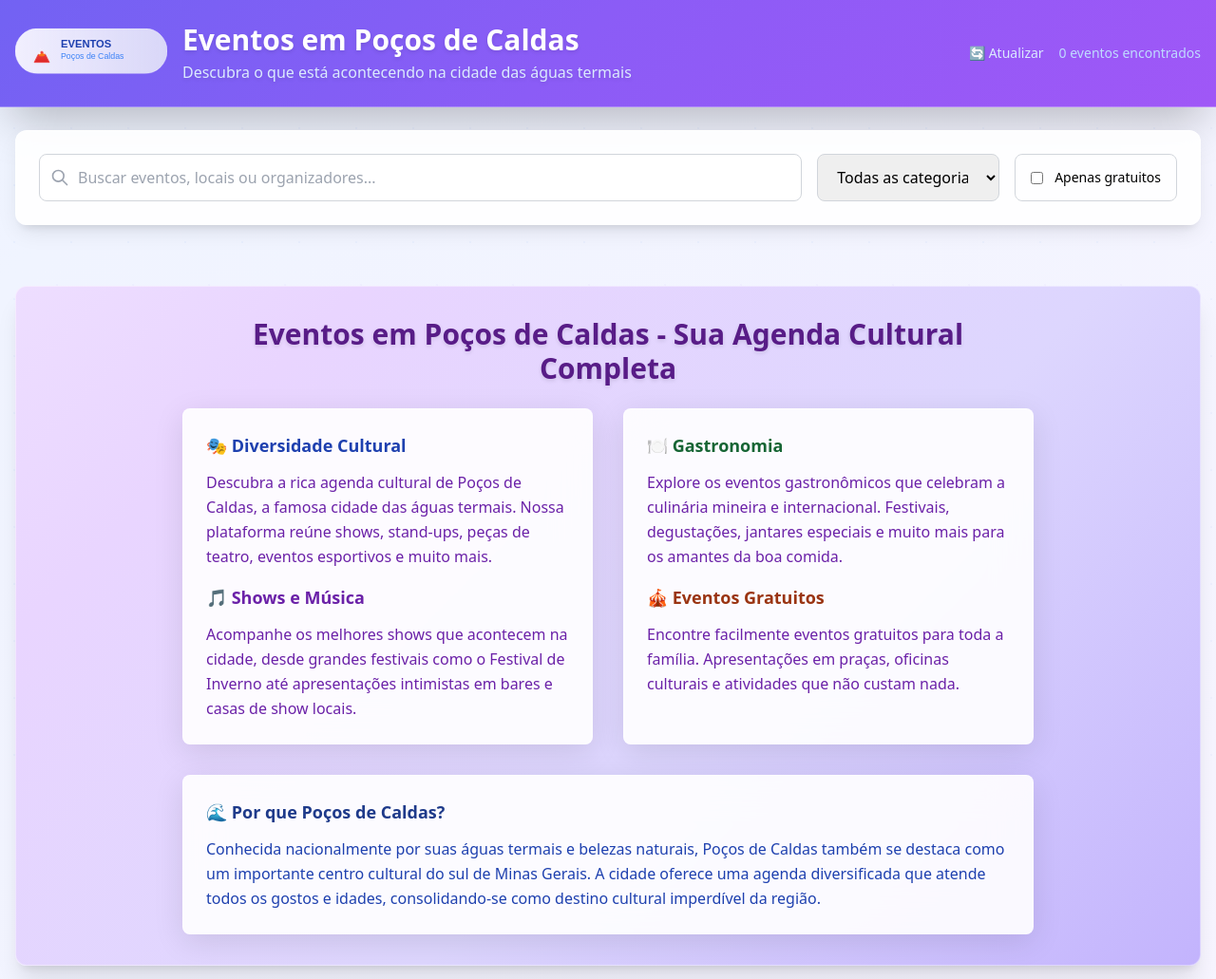
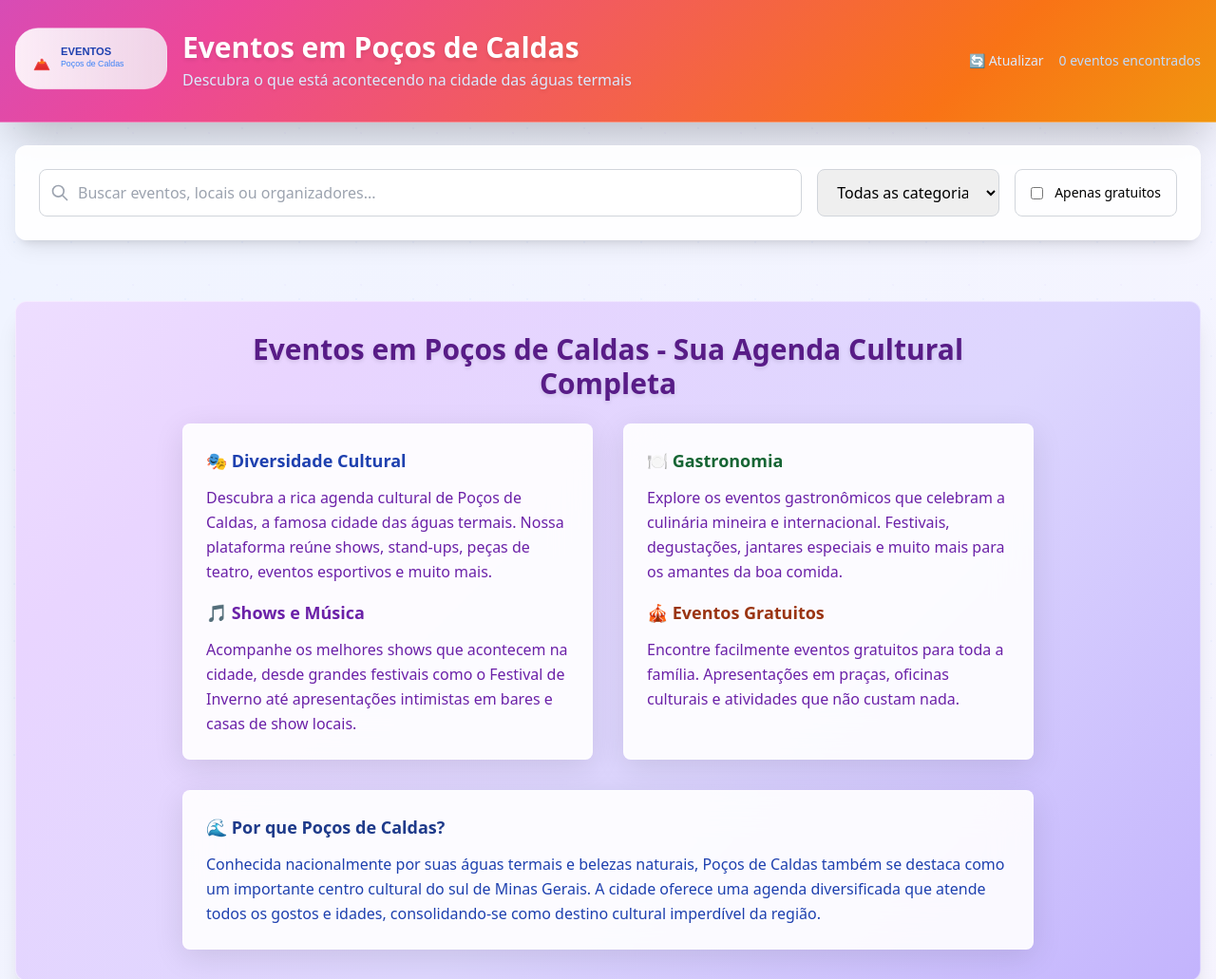
Before and after one commit to malkavean/eventosPocos, a website: page index.html in a window 1280 px wide. Shown: the top 1031 px of the page at 95% size. Drawn offline with nearby package versions, Linux system fonts and the light colour scheme; no server answers.

Commit message:
eventosPocos

```diff
--- a/index.html
+++ b/index.html
@@ -170,12 +170,15 @@
         .header-gradient {
             background: linear-gradient(135deg,
             #1e40af 0%,
-            #3b82f6 25%,
-            #6366f1 50%,
-            #8b5cf6 75%,
-            #a855f7 100%);
-            background-size: 300% 300%;
-            animation: gradientShift 15s ease infinite;
+            #3b82f6 15%,
+            #6366f1 30%,
+            #8b5cf6 45%,
+            #a855f7 60%,
+            #ec4899 75%,
+            #f97316 90%,
+            #eab308 100%);
+            background-size: 400% 400%;
+            animation: gradientShift 12s ease infinite;
         }
 
         /* Cards com efeito glassmorphism melhorado */
@@ -226,7 +229,7 @@
             <div class="mb-4 md:mb-0 flex items-center gap-4">
                 <!-- Logo -->
                 <div class="flex-shrink-0">
-                    <svg xmlns="http://www.w3.org/2000/svg" viewBox="0 0 200 60" width="160" height="48" class="hover:scale-105 transition-transform duration-300 animate-float">
+                    <svg xmlns="http://www.w3.org/2000/svg" viewBox="0 0 200 80" width="160" height="80" class="hover:scale-105 transition-transform duration-300 animate-float">
                         <defs>
                             <linearGradient id="bg-gradient" x1="0%" y1="0%" x2="100%" y2="0%">
                                 <stop offset="0%" style="stop-color:#ffffff;stop-opacity:0.9" />
@@ -237,8 +240,8 @@
                                 <stop offset="100%" style="stop-color:#dc2626;stop-opacity:1" />
                             </linearGradient>
                         </defs>
-                        <rect x="0" y="0" width="200" height="60" rx="30" fill="url(#bg-gradient)" stroke="rgba(255,255,255,0.5)" stroke-width="1"/>
-                        <g transform="translate(20, 15)">
+                        <rect x="0" y="0" width="200" height="80" rx="30" fill="url(#bg-gradient)" stroke="rgba(255,255,255,0.5)" stroke-width="1"/>
+                        <g transform="translate(20, 25)">
                             <path d="M5 30 L10 20 L15 15 L20 20 L25 30 Z" fill="url(#volcano-gradient)" stroke="#ef4444" stroke-width="1"/>
                             <ellipse cx="15" cy="20" rx="4" ry="2" fill="#f97316"/>
                             <circle cx="12" cy="18" r="1.5" fill="rgba(255,255,255,0.9)"/>
@@ -247,8 +250,8 @@
                             <circle cx="13" cy="12" r="0.8" fill="rgba(255,255,255,0.4)"/>
                             <circle cx="17" cy="12" r="0.6" fill="rgba(255,255,255,0.3)"/>
                         </g>
-                        <text x="60" y="25" fill="#1e40af" font-family="Arial, sans-serif" font-size="14" font-weight="bold">EVENTOS</text>
-                        <text x="60" y="40" fill="#3b82f6" font-family="Arial, sans-serif" font-size="11">Poços de Caldas</text>
+                        <text x="60" y="35" fill="#1e40af" font-family="Arial, sans-serif" font-size="14" font-weight="bold">EVENTOS</text>
+                        <text x="60" y="50" fill="#3b82f6" font-family="Arial, sans-serif" font-size="11">Poços de Caldas</text>
                     </svg>
                 </div>
 
```
